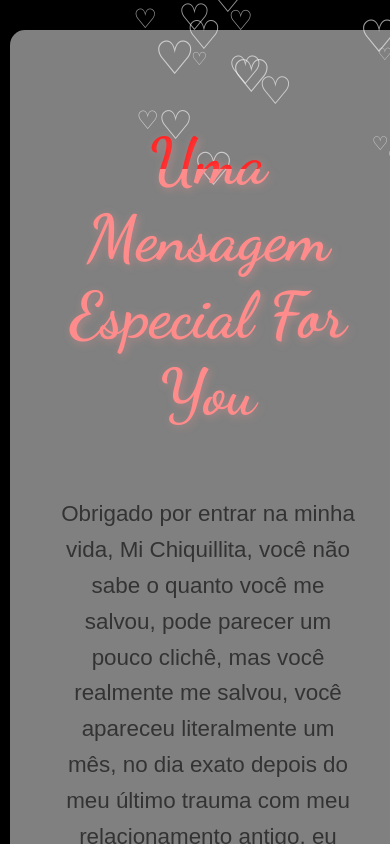
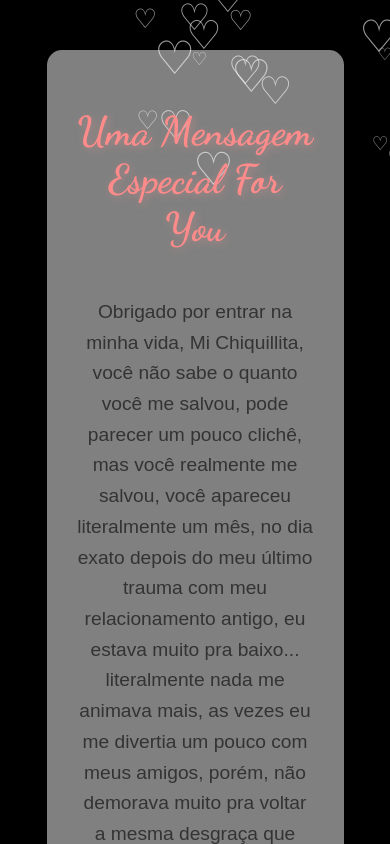
Before and after one commit to lucasdalari/NossoContador, a plain HTML site: page index.html in a window 390 px wide. Shown: the top 844 px of the page. Drawn offline with Linux system fonts and the light colour scheme.

Commit message:
Add files via upload

```diff
--- a/index.html
+++ b/index.html
@@ -7,8 +7,10 @@
     <link rel="stylesheet" href="styles.css">
     <link href="https://fonts.googleapis.com/css2?family=Dancing+Script:wght@400;700&display=swap" rel="stylesheet">
 </head>
-<body>
-    <div class="content-wrapper">
+    <body>
+        <div class="content-wrapper">
+            <!-- Todo o conteúdo do site vai aqui -->
+      <div class="content-wrapper">
 
         <div class="falling-hearts"></div>
         <div class="falling-hearts"></div>
--- a/styles.css
+++ b/styles.css
@@ -6,6 +6,17 @@ body {
     text-align: center;
     margin: 0;
     padding: 0;
+    overflow: hidden; /* Desativa a barra de rolagem do corpo */
+}
+
+/* Garantir rolagem do conteúdo */
+html {
+    overflow: scroll; /* Garante que a rolagem ainda esteja ativa */
+}
+
+/* Remover a barra de rolagem no Chrome, Safari e Edge */
+::-webkit-scrollbar {
+    display: none;
 }
 
 /* Contêiner Principal */
@@ -29,13 +40,12 @@ h1 {
     font-weight: 700;
     font-size: 4rem;
     color: transparent;
-    background: linear-gradient(to top, #ff8a8a 85%, #ff1c1c 15%);
+    background: linear-gradient(to top, #ff8a8a 100%, #ff1c1c 0%);
     -webkit-background-clip: text;
     background-clip: text;
     text-shadow: 2px 2px 8px rgba(255, 150, 150, 0.4);
     opacity: 0;
-    animation: fadeInUp 1.5s ease forwards;
-    animation-delay: 0s; /* Aparece imediatamente */
+    animation: fadeInUp 1.5s ease forwards 0s; /* Aparece imediatamente */
 }
 
 /* Texto Carinhoso */
@@ -43,10 +53,8 @@ h1 {
     font-size: 1.4rem;
     color: #333;
     line-height: 1.6;
-    text-align: center;
     opacity: 0;
-    animation: fadeInUp 1.5s ease forwards;
-    animation-delay: 2s; /* Aparece após 2s */
+    animation: fadeInUp 1.5s ease forwards 2s; /* Aparece após 2s */
 }
 
 /* Painel do Contador */
@@ -60,21 +68,19 @@ h1 {
     max-width: 600px;
     width: 100%;
     opacity: 0;
-    animation: fadeInUp 1.5s ease forwards;
-    animation-delay: 4s; /* Aparece após 4s */
+    animation: fadeInUp 1.5s ease forwards 4s; /* Aparece após 4s */
 }
 
 /* Texto "Estamos juntos há" */
 #together-text, #counter, #days, #hours, #minutes, #seconds {
     font-size: 2rem;
     color: transparent;
-    background: linear-gradient(to top, #91daff 85%, #ff1c1c 15%);
+    background: linear-gradient(to top, #91daff 100%, #ff1c1c 0%);
     -webkit-background-clip: text;
     background-clip: text;
     text-shadow: 2px 2px 5px rgba(0, 0, 0, 0.2);
     opacity: 0;
-    animation: fadeInUp 1.5s ease forwards;
-    animation-delay: 5s; /* Aparece após 5s */
+    animation: fadeInUp 1.5s ease forwards 5s; /* Aparece após 5s */
 }
 
 /* Animações */
@@ -127,40 +133,7 @@ h1 {
         transform: translateX(30px); /* Balanço horizontal */
     }
 }
-/* Remove o scroll global */
-body {
-    overflow: hidden;
-    margin: 0;
-    padding: 0;
-    font-family: 'Arial', sans-serif;
-}
 
-/* Define o contêiner principal com scroll interno */
-.content-wrapper {
-    height: 100vh; /* Altura da tela */
-    overflow-y: auto; /* Scroll interno apenas vertical */
-    -webkit-overflow-scrolling: touch; /* Rolagem suave em dispositivos móveis */
-    scrollbar-width: thin; /* Personaliza largura da barra no Firefox */
-    scrollbar-color: #ff8a8a transparent; /* Cor da barra no Firefox */
-}
-
-/* Personalização da barra de rolagem (apenas para navegadores baseados em WebKit, como Chrome e Edge) */
-.content-wrapper::-webkit-scrollbar {
-    width: 8px; /* Largura da barra */
-}
-
-.content-wrapper::-webkit-scrollbar-thumb {
-    background: #ff8a8a; /* Cor do controle */
-    border-radius: 4px; /* Bordas arredondadas */
-}
-
-.content-wrapper::-webkit-scrollbar-thumb:hover {
-    background: #ff1c1c; /* Cor ao passar o mouse */
-}
-
-.content-wrapper::-webkit-scrollbar-track {
-    background: transparent; /* Fundo da barra */
-}
 /* Estilos para dispositivos móveis */
 @media (max-width: 768px) {
     body {
@@ -170,6 +143,169 @@ body {
     .content-wrapper {
         padding: 10px; /* Ajuste de layout */
     }
+}
+/* Estilos Globais */
+body {
+    background: #000;
+    color: #fff;
+    font-family: 'Arial', sans-serif;
+    text-align: center;
+    margin: 0;
+    padding: 0;
+    overflow-x: hidden; /* Remove a rolagem horizontal */
+}
 
-    /* Outras alterações específicas para dispositivos móveis */
+/* Garantir rolagem do conteúdo */
+html {
+    overflow: scroll; /* Garante que a rolagem ainda esteja ativa */
 }
+
+/* Remover a barra de rolagem no Chrome, Safari e Edge */
+::-webkit-scrollbar {
+    display: none;
+}
+
+/* Contêiner Principal */
+.container {
+    padding: 50px;
+    margin-top: 20vh;
+    background: rgba(255, 255, 255, 0.5);
+    border-radius: 15px;
+    box-shadow: 0 5px 15px rgba(0, 0, 0, 0.2);
+    display: flex;
+    flex-direction: column;
+    justify-content: center;
+    align-items: center;
+    width: 80%;
+    margin: 20px auto;
+    box-sizing: border-box; /* Garante que o padding não ultrapasse a largura */
+}
+
+/* Título "Uma Mensagem Especial For You" */
+h1 {
+    font-family: "Dancing Script", cursive;
+    font-weight: 700;
+    font-size: 4rem;
+    color: transparent;
+    background: linear-gradient(to top, #ff8a8a 100%, #ff1c1c 0%);
+    -webkit-background-clip: text;
+    background-clip: text;
+    text-shadow: 2px 2px 8px rgba(255, 150, 150, 0.4);
+    opacity: 0;
+    animation: fadeInUp 1.5s ease forwards 0s;
+}
+
+/* Texto Carinhoso */
+.carinhoso-texto {
+    font-size: 1.4rem;
+    color: #333;
+    line-height: 1.6;
+    opacity: 0;
+    animation: fadeInUp 1.5s ease forwards 2s;
+}
+
+/* Painel do Contador */
+#counter-panel {
+    background: rgba(255, 255, 255, 0.123);
+    border-radius: 20px;
+    padding: 30px 50px;
+    display: inline-block;
+    box-shadow: 0 5px 20px rgba(0, 0, 0, 0.4);
+    margin-top: 20px;
+    max-width: 600px;
+    width: 100%;
+    opacity: 0;
+    animation: fadeInUp 1.5s ease forwards 4s;
+}
+
+/* Texto "Estamos juntos há" */
+#together-text, #counter, #days, #hours, #minutes, #seconds {
+    font-size: 2rem;
+    color: transparent;
+    background: linear-gradient(to top, #91daff 100%, #ff1c1c 0%);
+    -webkit-background-clip: text;
+    background-clip: text;
+    text-shadow: 2px 2px 5px rgba(0, 0, 0, 0.2);
+    opacity: 0;
+    animation: fadeInUp 1.5s ease forwards 5s;
+}
+
+/* Animações */
+@keyframes fadeInUp {
+    0% {
+        opacity: 0;
+        transform: translateY(30px);
+    }
+    100% {
+        opacity: 1;
+        transform: translateY(0);
+    }
+}
+
+/* Contêiner para os corações */
+.falling-hearts {
+    position: fixed;
+    top: 0;
+    left: 0;
+    width: 100%;
+    height: 100%;
+    pointer-events: none;
+    overflow: hidden;
+}
+
+/* Corações individuais */
+.heart {
+    position: absolute;
+    font-size: 1.5rem; /* Tamanho base */
+    color: #ffffff9a;
+    animation: fall linear infinite, sway ease-in-out infinite;
+}
+
+/* Animação de queda */
+@keyframes fall {
+    0% {
+        top: -10%;
+    }
+    100% {
+        top: 110%;
+    }
+}
+
+/* Animação de balanço */
+@keyframes sway {
+    0%, 100% {
+        transform: translateX(0);
+    }
+    50% {
+        transform: translateX(30px);
+    }
+}
+
+/* Estilos para dispositivos móveis */
+@media (max-width: 768px) {
+    body {
+        font-size: 1.2rem; /* Ajuste de fonte */
+        padding: 10px; /* Margens menores para evitar overflow */
+    }
+
+    .container {
+        width: 90%; /* Ajuste de largura */
+        padding: 30px;
+    }
+
+    h1 {
+        font-size: 2.5rem; /* Ajusta o tamanho do título */
+    }
+
+    .carinhoso-texto {
+        font-size: 1.2rem; /* Ajuste do texto carinhoso */
+    }
+
+    #counter-panel {
+        padding: 20px;
+    }
+
+    #together-text, #counter, #days, #hours, #minutes, #seconds {
+        font-size: 1.5rem; /* Ajuste dos textos dentro do painel */
+    }
+}
```
